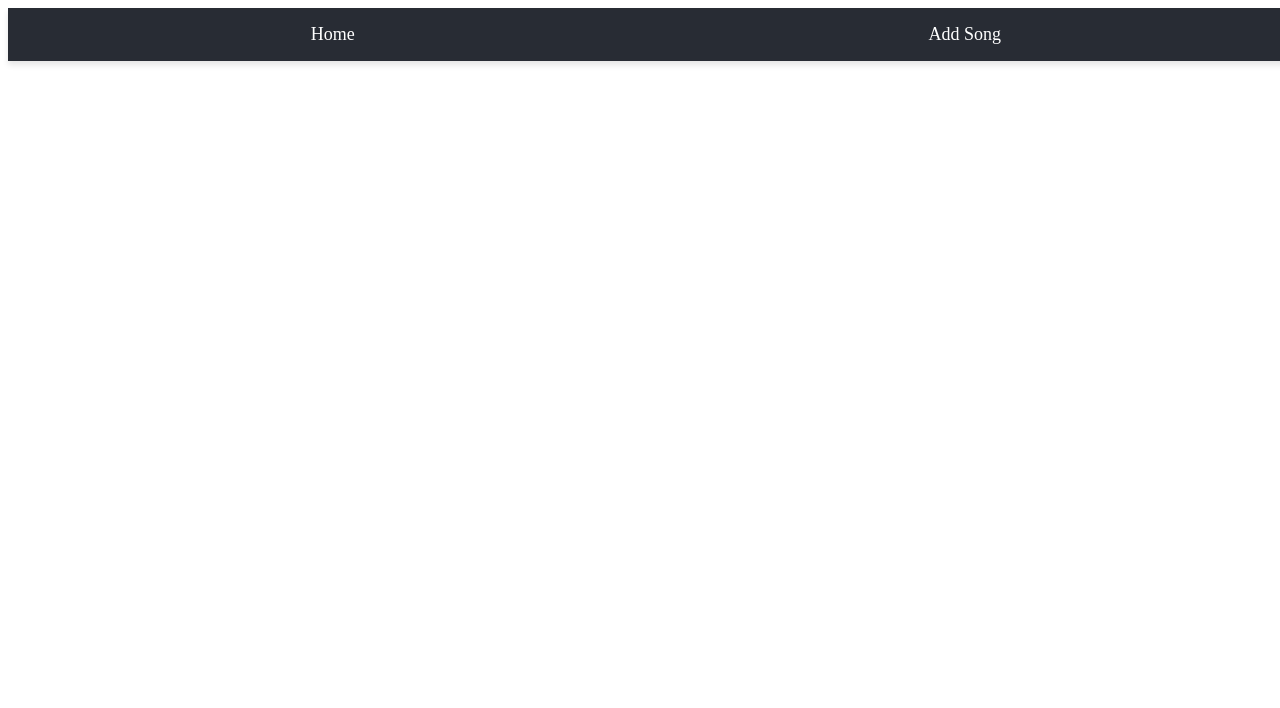
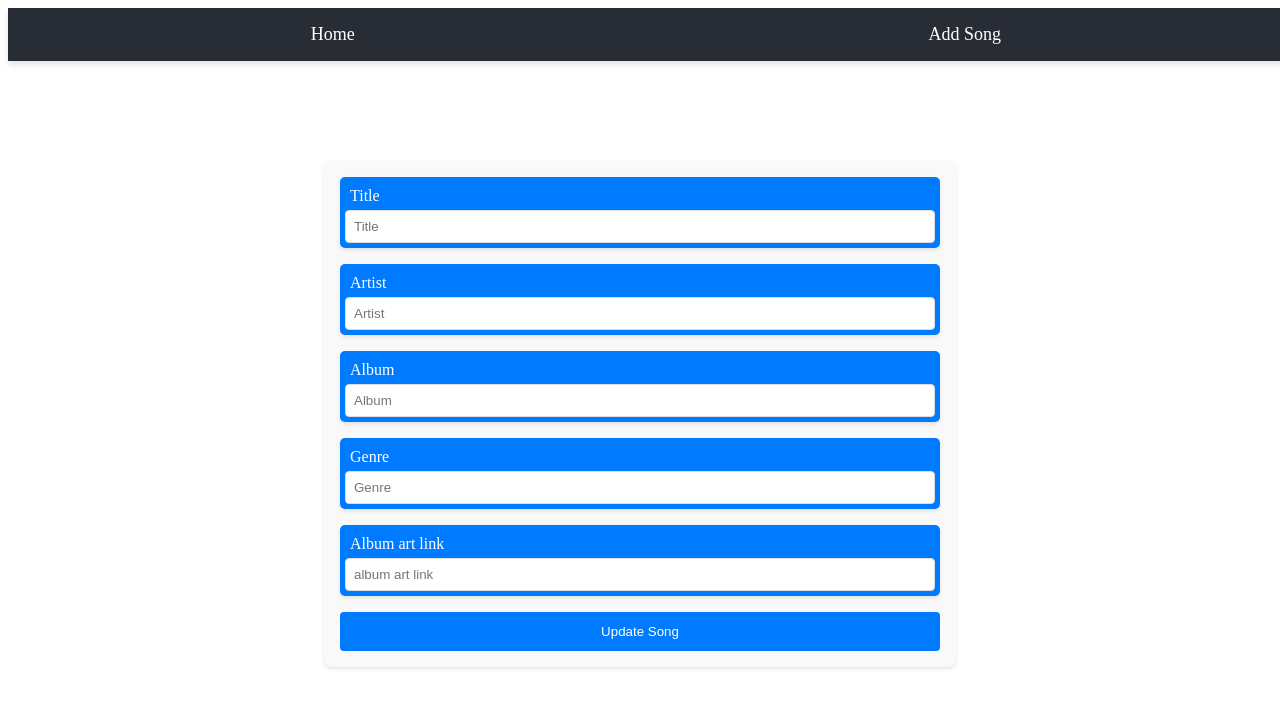
Before and after one commit to Bikilaketema/music_app, a React (Create React App) app in the folder frontend/: page /edit-song/1 in a window 1280 px wide. Before the commit this address had no page. Shown: the top 708 px of the page. Built offline with nearby package versions, Linux system fonts and the light colour scheme; no server answers.

Commit message:
added the edit and delete functionality to the frontend

```diff
--- a/frontend/src/App.tsx
+++ b/frontend/src/App.tsx
@@ -3,6 +3,7 @@ import { BrowserRouter as Router, Route, Routes } from 'react-router-dom';
 import Header from './components/Header';
 import SongList from './components/SongList';
 import AddSongForm from './components/AddSongForm';
+import EditSongForm from './components/EditSongForm';
 
 const App = () => {
   return (
@@ -11,6 +12,7 @@ const App = () => {
       <Routes>
         <Route path="/" element={<SongList />} />
         <Route path="/add-song" element={<AddSongForm />} />
+        <Route path="/edit-song/:id" element={<EditSongForm />} />
       </Routes>
     </Router>
   );
--- /dev/null
+++ b/frontend/src/components/EditSongForm.tsx
@@ -0,0 +1,204 @@
+/** @jsxImportSource @emotion/react */
+import { css } from '@emotion/react';
+import styled from '@emotion/styled';
+import { system } from 'styled-system';
+import React, { useState, useEffect } from 'react';
+import axios from 'axios';
+import { useParams, useNavigate } from 'react-router-dom';
+
+// Define custom styles using Styled System
+const formStyles = system({
+    padding: { property: 'padding', scale: 'space' },
+    margin: { property: 'margin', scale: 'space' },
+    borderRadius: { property: 'borderRadius', scale: 'radii' },
+    boxShadow: { property: 'boxShadow', scale: 'shadows' },
+    backgroundColor: { property: 'backgroundColor', scale: 'colors' },
+});
+
+const FormContainer = styled.div`
+  ${formStyles}
+  width: 100%;
+  max-width: 600px;
+  margin: 100px auto;
+  padding: 16px;
+  background-color: #f9f9f9;
+  border-radius: 8px;
+  box-shadow: 0 2px 4px rgba(0, 0, 0, 0.1);
+`;
+
+const FormElement = styled.form`
+  display: flex;
+  flex-direction: column;
+  gap: 16px;
+`;
+
+const ElementContainer = styled.div`
+    display: flex;
+    flex-direction: column;
+    border: 2px;
+    box-shadow: 0 2px 4px rgba(0, 0, 0, 0.1);
+    border-radius: 5px;
+    padding: 5px;
+    background-color: #007bff;`;
+
+const Input = styled.input`
+  padding: 8px;
+  border: 1px solid #ddd;
+  border-radius: 4px;
+`;
+
+const Label = styled.label`
+    color: white;
+    text-size: 10px;
+    margin: 5px;
+`;
+
+const Button = styled.button`
+  padding: 12px;
+  background-color: #007bff;
+  color: white;
+  border: none;
+  border-radius: 4px;
+  cursor: pointer;
+
+  &:hover {
+    background-color: #0056b3;
+  }
+`;
+
+const EditSongForm: React.FC = () => {
+    const { id } = useParams<{ id: string }>();
+    const navigate = useNavigate();
+
+    const [title, setTitle] = useState('');
+    const [artist, setArtist] = useState('');
+    const [album, setAlbum] = useState('');
+    const [genre, setGenre] = useState('');
+    const [image, setImage] = useState('');
+
+    const [originalData, setOriginalData] = useState({
+        title: '',
+        artist: '',
+        album: '',
+        genre: '',
+        image: ''
+    });
+
+    useEffect(() => {
+        // Fetch the existing song data by ID
+        const fetchSongData = async () => {
+            try {
+                const response = await axios.get(`http://localhost:5000/api/songs/get/${id}`);
+                const song = response.data;
+                setTitle(song.title);
+                setArtist(song.artist);
+                setAlbum(song.album);
+                setGenre(song.genre);
+                setImage(song.image);
+                setOriginalData({
+                    title: song.title,
+                    artist: song.artist,
+                    album: song.album,
+                    genre: song.genre,
+                    image: song.image
+                });
+            } catch (error) {
+                console.error('Error fetching song data:', error);
+                alert('Failed to load song data.');
+            }
+        };
+
+        fetchSongData();
+    }, [id]);
+
+    const handleSubmit = async (event: React.FormEvent<HTMLFormElement>) => {
+        event.preventDefault();
+
+        const updatedSongData = {
+            title,
+            artist,
+            album,
+            genre,
+            image,
+        };
+
+        // Check if any field has changed
+        const isNoChange = Object.keys(originalData).every(key => originalData[key] === updatedSongData[key]);
+
+        if (isNoChange) {
+            alert('No changes have been made!');
+            return; // Exit the function to prevent the PATCH request
+        }
+
+
+
+        try {
+            await axios.patch(`http://localhost:5000/api/songs/update/${id}`, updatedSongData);
+            alert('Song updated successfully.');
+            navigate('/'); // Redirect to home page after successful update
+        } catch (error) {
+            console.error('Error updating song:', error);
+            alert('Failed to update song.');
+        }
+    };
+
+    return (
+        <FormContainer>
+            <FormElement onSubmit={handleSubmit}>
+                <ElementContainer>
+                    <Label>Title</Label>
+                    <Input
+                        type="text"
+                        placeholder="Title"
+                        value={title}
+                        onChange={(e) => setTitle(e.target.value)}
+                    />
+                </ElementContainer>
+
+                <ElementContainer>
+                    <Label>Artist</Label>
+                    <Input
+                        type="text"
+                        placeholder="Artist"
+                        value={artist}
+                        onChange={(e) => setArtist(e.target.value)}
+                    />
+                </ElementContainer>
+
+                <ElementContainer>
+                    <Label>Album</Label>
+                    <Input
+                        type="text"
+                        placeholder="Album"
+                        value={album}
+                        onChange={(e) => setAlbum(e.target.value)}
+                    />
+                </ElementContainer>
+
+                <ElementContainer>
+                    <Label>Genre</Label>
+                    <Input
+                        type="text"
+                        placeholder="Genre"
+                        value={genre}
+                        onChange={(e) => setGenre(e.target.value)}
+                    />
+                </ElementContainer>
+
+                <ElementContainer>
+                    <Label>Album art link</Label>
+                    <Input
+                        type="text"
+                        placeholder="album art link"
+                        value={image}
+                        onChange={(e) => setImage(e.target.value)}
+                    />
+                </ElementContainer>
+
+                <Button type="submit">Update Song</Button>
+            </FormElement>
+        </FormContainer>
+    );
+};
+
+export default EditSongForm;
--- a/frontend/src/components/SongList.tsx
+++ b/frontend/src/components/SongList.tsx
@@ -4,6 +4,8 @@ import { useDispatch, useSelector } from 'react-redux';
 import styled from '@emotion/styled';
 import { getSongsFetch } from '../redux/actions';
 import { RootState } from '..';
+import { useNavigate } from 'react-router-dom';
+import axios from 'axios';
 
 const Container = styled.div`
   display: flex;
@@ -108,12 +110,31 @@ function SongList() {
   const dispatch = useDispatch();
   const songs = useSelector((state: RootState) => state.defaultReducer.songs);
   const [activeIndex, setActiveIndex] = useState(0);
+  const navigate = useNavigate(); // Initialize navigate
 
   useEffect(() => {
     dispatch(getSongsFetch());
   }, [dispatch]);
 
   const sections = ['Songs', 'Title', 'Artist', 'Album', 'Genre'];
+
+  const handleEditClick = (id: string) => {
+    navigate(`/edit-song/${id}`);
+  };
+
+  const handleDeleteClick = async (id: string) => {
+    if (window.confirm('Are you sure you want to delete this song?')) {
+      try {
+        await axios.delete(`http://localhost:5000/api/songs/delete/${id}`);
+        alert('Song deleted successfully.');
+        dispatch(getSongsFetch()); // Refresh the song list after deletion
+      } catch (error) {
+        console.error('Error deleting song:', error);
+        alert('Failed to delete song.');
+      }
+    }
+  };
+
 
   const renderContent = () => {
     if (!songs || songs.length === 0) return <div>No songs available.</div>;
@@ -129,8 +150,13 @@ function SongList() {
                 <p>Artist: {song.artist}</p>
                 <p>Album: {song.album}</p>
                 <p>Genre: {song.genre}</p>
-                <EditButton>Edit</EditButton>
-                <DeleteButton>Delete</DeleteButton>
+                <EditButton onClick={() => handleEditClick(song._id)}>
+                  Edit
+                </EditButton>
+                <DeleteButton onClick={() => handleDeleteClick(song._id)}>
+                  Delete
+                </DeleteButton>
+
               </SongItem>
             ))}
           </Grid>
```
